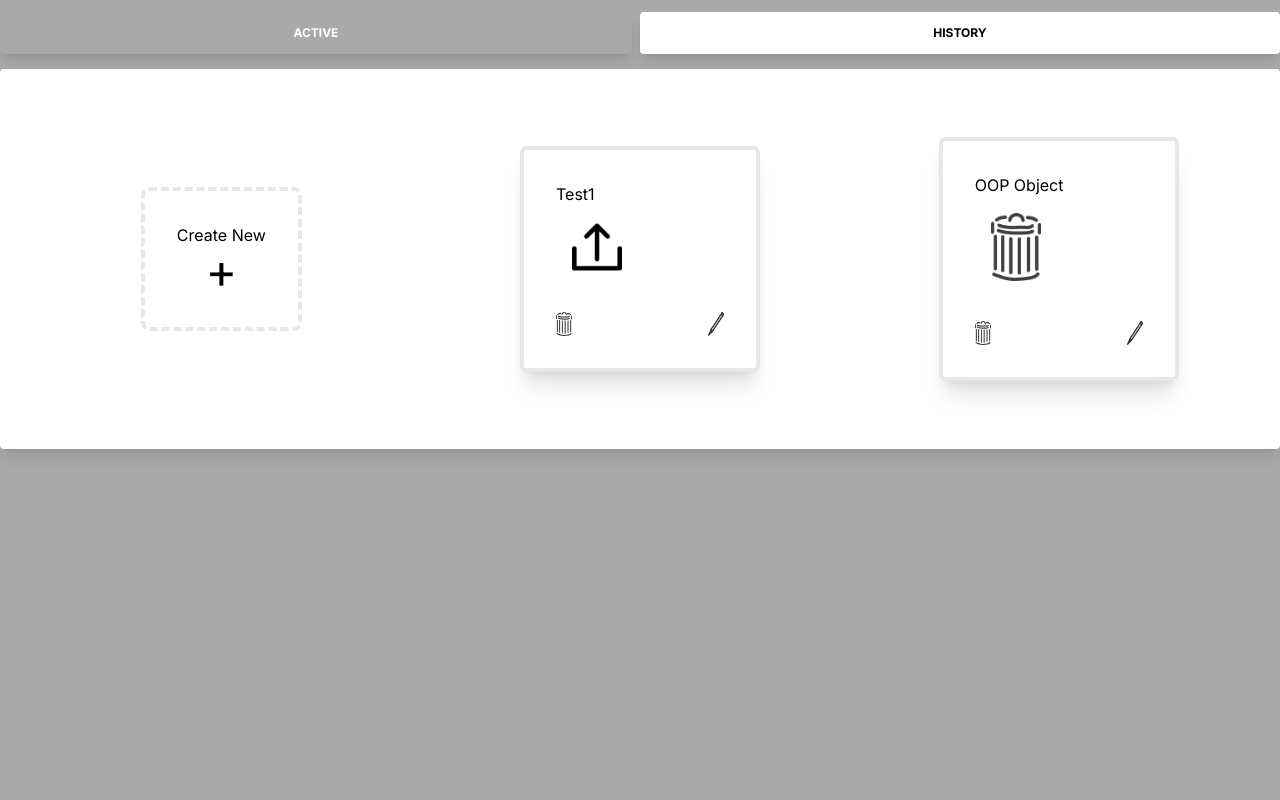
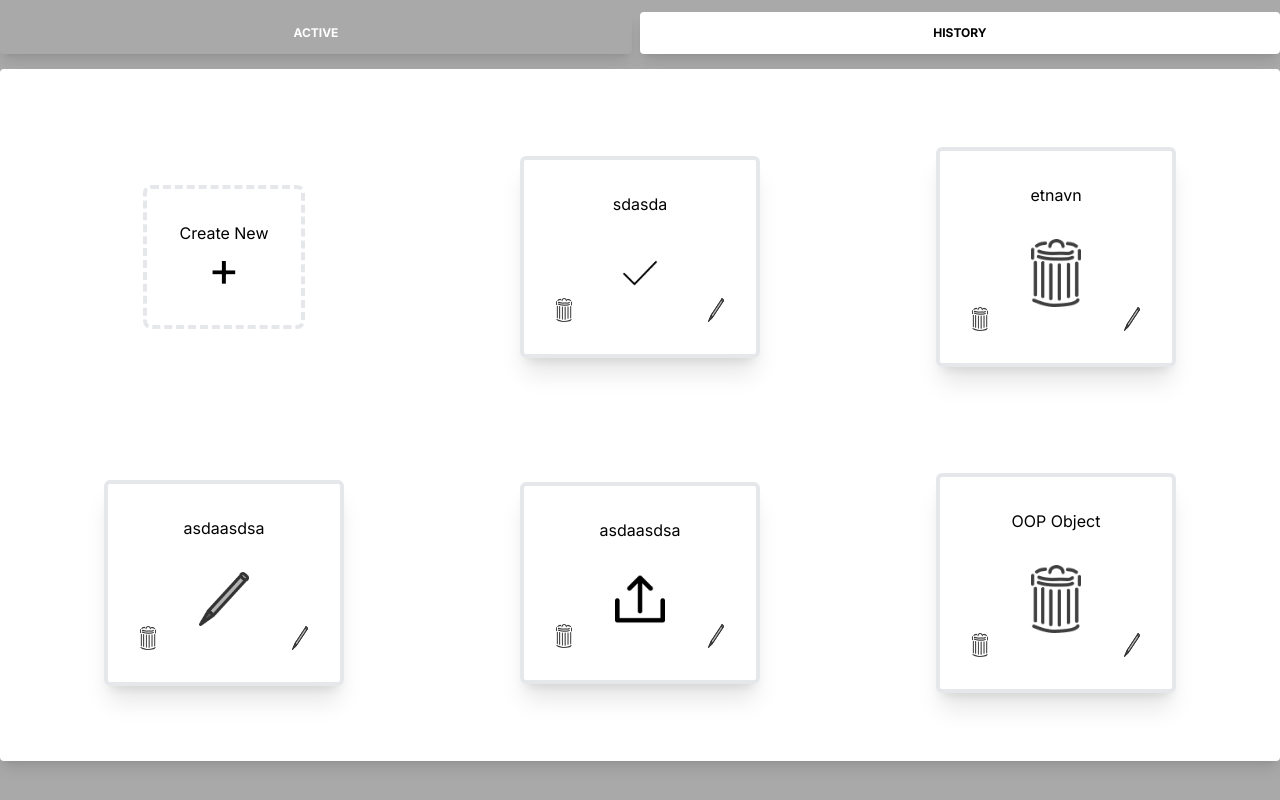
Before and after one commit to SimonSkywalker/p3-product, a Next.js app: page /projectCreation in a window 1280 px wide. Built offline with nearby package versions, Linux system fonts and the light colour scheme.

Commit message:
Second Take (not working)

```diff
--- a/package.json
+++ b/package.json
@@ -13,7 +13,8 @@
     "next": "14.0.0",
     "react": "^18.2.0",
     "react-dom": "^18",
-    "react-modal": "^3.16.1"
+    "react-modal": "^3.16.1",
+    "zod": "^3.22.4"
   },
   "devDependencies": {
     "@types/node": "^20",
--- a/src/app/components/projectClass.ts
+++ b/src/app/components/projectClass.ts
@@ -1,38 +1,80 @@
-import { ProjectInterface } from '../interfaces/interfaces';
+import { ProjectInterface, projectObject } from '../interfaces/interfaces';
 
-class Project implements ProjectInterface {
-    title: string = '';
-    isActive: boolean = true;
-    icon: string = '';
-    beingEdited: boolean = false;
+
+export class Project {
+
+    protected _projectdata: ProjectInterface = {
+        title: '',
+        isActive: true,
+        icon: '',
+    }
+
+    constructor() {
+        this._projectdata.title = '';
+        this._projectdata.isActive = true;
+        this._projectdata.icon = '';
+
+    }
 
     public setTitle(title: string){
-        this.title = title;
+        this._projectdata.title = title;
     }
 
     public setIcon(icon: string){
-        this.icon = icon;
+        this._projectdata.icon = icon;
     }
 
     public getTitle(){
-        return this.title;
+        return this._projectdata.title;
     }
 
     public getIcon(){
-        return this.icon;
+        return this._projectdata.icon;
     }
 
     public getIsActive(){
-        return this.isActive;
+        return this._projectdata.isActive;
     }
 
-    public getProject(){
-        return {
-            title: this.title,
-            isActive: this.isActive,
-            icon: this.icon,
-        };
+    public get project(){
+        return this._projectdata;
+    }
+
+    public set project(value: ProjectInterface) {
+        this._projectdata = value;
     }
 }
 
-export default Project;
+export class ProjectObject extends Project {
+
+    constructor(objectA: ProjectInterface) {
+
+        super();
+        this._projectdata.title = objectA.title;
+        this._projectdata.isActive = objectA.isActive;
+        this._projectdata.icon = objectA.icon;
+
+    }
+
+     _projectdata: projectObject = {
+        ...this._projectdata,
+        beingEdited: false,
+
+    };
+
+
+
+    public get projectO(): projectObject {
+        return this._projectdata;
+    }
+
+    public set projectO(value: projectObject) {
+        this._projectdata = value;
+    }
+
+
+
+}
+
+
+//export default Project;
--- a/src/app/database/Mka16/projects.json
+++ b/src/app/database/Mka16/projects.json
@@ -1 +1 @@
-[{"title":"Test1","isActive":true,"icon":"upload.png"},{"title":"ProjectIWP","isActive":false,"icon":"checkmark.png"},{"title":"ProjectIMPR","isActive":false,"icon":"checkmark.png"},{"title":"OOP Object","isActive":true,"icon":"trash.png"}]
+[{"title":"sdasda","isActive":true,"icon":"checkmark.png"},{"title":"etnavn","isActive":true,"icon":"trash.png"},{"title":"asdaasdsa","isActive":true,"icon":"edit.png"},{"title":"asdaasdsa","isActive":true,"icon":"upload.png"},{"title":"ProjectIWP","isActive":false,"icon":"checkmark.png"},{"title":"ProjectIMPR","isActive":false,"icon":"checkmark.png"},{"title":"OOP Object","isActive":true,"icon":"trash.png"}]
--- a/src/app/interfaces/interfaces.ts
+++ b/src/app/interfaces/interfaces.ts
@@ -18,3 +18,7 @@ export interface ProjectInterface {
     isActive: Boolean;
     icon: String;
 }
+
+export interface projectObject extends ProjectInterface {
+    beingEdited: boolean;
+  }
--- a/src/app/projectCreation/page.tsx
+++ b/src/app/projectCreation/page.tsx
@@ -31,8 +31,8 @@ import React, { useEffect, useRef, useState } from "react";
 import Modal from "react-modal";
 import FileSystemService from '../components/FileSystemService';
 import ServerSidePaths from '../components/ServerSidePaths';
-import Project from '../components/projectClass';
-import {ProjectInterface} from '../interfaces/interfaces';
+import {Project, ProjectObject} from '../components/projectClass';
+import {ProjectInterface, projectObject} from '../interfaces/interfaces';
 
 
 const customStyles = {
@@ -58,46 +58,29 @@ export default function projectPage() {
   const [modalIsOpen, setIsOpen] = useState<boolean>(false);
   const [creatingProject, setCreating] = useState<boolean>(false);
   const [icons, setIcons] = useState<string[]>([]);
-  const [projects, setProjects] = useState<ProjectInterface[]>([]);
+  const [projects, setProjects] = useState<Project[]>([]);
 
-  const [projectbeingEditedActive, setProjectEdited] = useState<boolean[]>([]);
+
+  const [projectsO, setProjectsO] = useState<ProjectObject[]>([]);
+  const [projectO, setProjectO] = useState<ProjectObject>();
+
+  //const [projectbeingEditedActive, setProjectEdited] = useState<boolean[]>([]);
 
   const [user, setUser] = useState<string>("Mka16");
   const URLIconsPath = ServerSidePaths.getURLIconsPath();
   const [newProject, setNewProject] = useState<Project>(new Project);
-  const [edit, setEdit] = useState<boolean>(false);
-  const [editIndex, setEditIndex] = useState<number>(-1);
-  const [editTitle, setEditTitle] = useState<String>("");
-  //const inputRef = useRef<HTMLInputElement>(null);
+  //const [edit, setEdit] = useState<boolean>(false);
+  //const [editIndex, setEditIndex] = useState<number>(-1);
+  //const [editTitle, setEditTitle] = useState<String>("");
+
+  async function getProjects() {
+    const data: ProjectInterface[] = await FileSystemService.getJSONFile(ServerSidePaths.getProjectsPath(user)) as ProjectInterface[];
+
+    setProjects(data);
+    console.log(projects[0]);
+  }
 
   useEffect(() => {
-    async function getProjects() {
-        const data: ProjectInterface[] = await FileSystemService.getJSONFile(ServerSidePaths.getProjectsPath(user)) as ProjectInterface[];
-        setProjects(data);
-
-        let projectsEditActiveLength = projectbeingEditedActive.length;
-        for(let i= 0; i< projectsEditActiveLength; i++){
-          projectbeingEditedActive.pop();
-        }
-
-
-        let index = 0;
-        data.forEach(project => {
-
-          if(project.isActive){
-
-            if (index == editIndex){
-                projectbeingEditedActive.push(true);
-            } else {
-                projectbeingEditedActive.push(false);
-            }
-            index++;
-
-          }
-        })
-
-    }
-
     const appElement: HTMLElement | null = document.getElementById('outerDiv');
     if (appElement) {
       Modal.setAppElement(appElement);
@@ -108,6 +91,8 @@ export default function projectPage() {
     });
 
     getProjects();
+    console.log("Before Lort",projects)
+    createLort();
     if (trigger) setTrigger(false);
   }, [trigger]);
 
@@ -117,7 +102,9 @@ export default function projectPage() {
     //console.log(newProject);
 
     let updatedProjects = projects;
-    updatedProjects.unshift(newProject.getProject() as ProjectInterface);
+    console.log(updatedProjects)
+    updatedProjects.unshift(newProject.project);
+    console.log(updatedProjects)
     //console.log(projects);
     await FileSystemService.writeToJSONFile(updatedProjects, ServerSidePaths.getProjectsPath(user));
 
@@ -142,7 +129,32 @@ export default function projectPage() {
 
   }
 
+  function createLort() {
 
+    let arrayObjects: ProjectObject[];
+    console.log(projects);
+
+    projects.map(project => {
+
+      console.log("The project ", project.project);
+      const EditHandler = new ProjectObject(project);
+      console.log("New Object with edit field noget : ", EditHandler);
+      arrayObjects.push(EditHandler);
+
+    });
+
+    //console.log(arrayObjects);
+
+    //setProjectsO(arrayObjects);
+
+
+
+   console.log("hej");
+
+  }
+
+
+  /*
   function editProject(title : String){
 
 
@@ -154,7 +166,7 @@ export default function projectPage() {
     setEdit(false);
     setEditIndex(-1);
     setTrigger(true);
-  }
+  }*/
 
 
   return (
@@ -213,7 +225,7 @@ export default function projectPage() {
           </Modal>
 
           <ul key="ul1"
-            className="flex mb-0 list-none flex-wrap pt-3 pb-4 flex-row"
+            className="flex mb-0 list-none flex-wrap pt-3 pb-4 flex-row max-w-screen-2xl mx-auto"
             role="tablist"
           >
             <li key="activeTab" className="-mb-px mr-2 last:mr-0 flex-auto text-center">
@@ -260,12 +272,14 @@ export default function projectPage() {
 
 
 
-          <div className="relative flex flex-col min-w-0 break-words bg-white w-full mb-6 shadow-lg rounded">
+          <div className="relative flex flex-col min-w-72 break-words bg-white w-full mb-6 shadow-lg rounded">
             <div className="px-4 py-5 flex-auto">
               <div className="tab-content tab-space">
-                <div className={(openTab === 1 ? "block" : "hidden") + " grid grid-cols-3 gap-2 place-items-center"}  id="link1">
+                <div className={(openTab === 1 ? "block" : "hidden") + " grid grid-cols-1 lg:grid-cols-3 2xl:grid-cols-5 place-items-center"}  id="link1">
 
-                  <div id="newProjectDiv" className={(!creatingProject ? "block " : "hidden ") + "grid place-items-center h-30 w-30 border-dashed rounded-lg border-4 border-grey-600 bg-grey-400 p-8 inline-block m-24 inline-block bg-grey-400 "}>
+                  <div
+                    id="newProjectDiv"
+                    className={(!creatingProject ? "block " : "hidden ") + "grid place-items-center h-30 w-30 border-dashed rounded-lg border-4 border-grey-600 bg-grey-400 p-8 inline-block m-24 inline-block bg-grey-400 "}>
                       <h3>Create New</h3>
                       <button className={"text-5xl text-align-center hover:scale-125"}
                       onClick={ e => {
@@ -276,7 +290,9 @@ export default function projectPage() {
                       >+</button>
                   </div>
 
-                  <div id="createProjectDiv" className={(creatingProject ? "block " : "hidden ") + "shadow-xl h-30 w-30 border-solid border-4 border-grey-800 bg-grey-400 p-8 inline-block m-24 inline-block bg-grey-400"}>
+                  <div
+                  id="createProjectDiv"
+                  className={(creatingProject ? "block " : "hidden ") + "grid shadow-xl h-30 w-60 border-solid border-4 border-grey-800 bg-grey-400 p-8 inline-block m-12 inline-block bg-grey-400"}>
 
                     <form onSubmit={handleSubmit} className="mt-6">
                       <div
@@ -289,7 +305,7 @@ export default function projectPage() {
                             name="titleInput"
                             onChange={(e) => newProject.setTitle(e.target.value)}
                             onSubmit={(e) => e.currentTarget.value=""}
-                            className="block w-full px-4 py-2 mt-2 text-gray-700 bg-white border rounded-md focus:border-gray-400 focus:ring-gray-300 focus:outline-none focus:ring focus:ring-opacity-40"
+                            className="block w-full px-4 py-2 text-gray-700 bg-white border rounded-md focus:border-gray-400 focus:ring-gray-300 focus:outline-none focus:ring focus:ring-opacity-40"
                           />
                       </div>
 
@@ -327,49 +343,60 @@ export default function projectPage() {
 
                   </div>
 
+
+
+
+
+
                   {projects.map((project, i) =>
 
                     project.isActive ? (
 
                       <div key={"DivActive" + project.title + i} className="hover:scale-105 shadow-xl h-30 w-60 border rounded-md border-4 border-grey-600 bg-grey-400 p-8 inline-block m-12 inline-block bg-grey-400">
-                        <form key={"Form" + project.title + i} onSubmit={(e) => {e.preventDefault(); editProject(project.title);}}>
-                          { (edit && projectbeingEditedActive[i]) ? (
+                        <form key={"Form" + project.title + i} onSubmit={(e) => {e.preventDefault(); }}>
+
+
+
+
+                          { (false) ? (
                             <input
                             type="text"
                             key={"inputField" + i}
-                            value={editTitle as string}
-                            onChange={(e) => setEditTitle(e.target.value)}
+
                             name="title"
                             className="block w-full px-4 py-2 mt-2 text-gray-700 bg-white border rounded-md focus:border-gray-400 focus:ring-gray-300 focus:outline-none focus:ring focus:ring-opacity-40"
                           />
 
                           ) : (
-                            <p key={"TitleActive" + project.title + i}>{project.title}</p>
+                            <p
+                            key={"TitleActive" + project.title + i}
+                            className="text-center pb-4">{project.title}</p>
                           ) }
 
 
-                          <img key={"Icon" + project.icon + i} src={`${URLIconsPath}/${project.icon}`} width={50} height={50} className="m-4"/>
+                          <img
+                            key={"Icon" + project.icon + i}
+                            src={`${URLIconsPath}/${project.icon}`}
+                            width={50}
+                            height={50}
+                            className="mt-4 mx-auto block"/>
 
-                          <div key={"buttonsDiv" + i}>
-                            <br/>
-                            <img className="w-4 h-6 float-left hover:scale-125" src="icons/trash.png"
+                          <div
+                            key={"buttonsDiv" + i}
+                            className="flex justify-between items-center ">
+                            <img className="w-4 h-6 hover:cursor-pointer  hover:scale-125" src="icons/trash.png"
                             onClick={ e => {
 
                               deleteProject(project.title);
 
                             }}>
                             </img>
-                            <img className="w-4 h-6 float-right hover:scale-125" src="icons/edit.png"
+                            <img className="w-4 h-6  hover:scale-125 hover:cursor-pointer" src="icons/edit.png"
                             onClick={ e => {
-                              if(!edit){
+
                                 e.preventDefault();
-                                setEdit(true);
-                                setEditTitle(project.title);
-                                setEditIndex(i);
                                 setTrigger(true);
-                              }
 
-                              //editProject(name);
 
                             }}>
                             </img>
```
Also changed, not shown: src/app/lib/validation/project.ts (added, +8 -0 lines), 1 other file (tests, documents, lock files or other folders).
